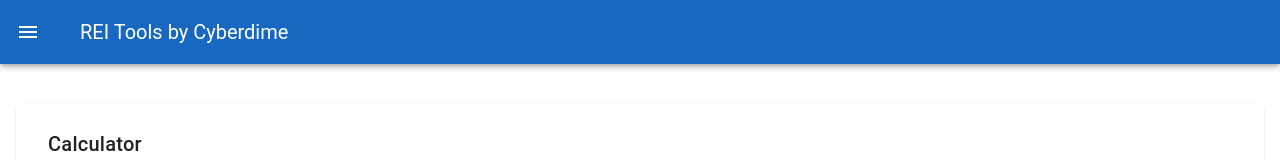
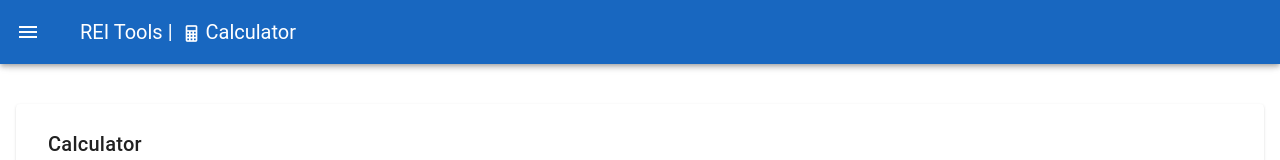
Before and after one commit to cyberdime-dev/rei-toolkit, a Vue app: page /calculator/standard in a window 1280 px wide. Shown: the top 160 px of the page. Built offline with nearby package versions, Linux system fonts and the light colour scheme.

Commit message:
Updated Top Bar title. Route checked for title and icon.

```diff
--- a/src/App.vue
+++ b/src/App.vue
@@ -1,5 +1,6 @@
 <script setup>
-import { ref, onMounted, onUnmounted } from "vue";
+import { ref, onMounted, onUnmounted, computed } from "vue";
+import { useRoute } from "vue-router";
 import "@mdi/font/css/materialdesignicons.css";
 
 const drawer = ref(false);
@@ -28,20 +29,49 @@ onMounted(() => {
 onUnmounted(() => {
   window.removeEventListener("resize", handleResize);
 });
+
+// Dynamic page title based on route
+const route = useRoute();
+const routeTitles = {
+  "/calculator/standard": "Calculator",
+  "/calculator/fix-flip": "Fix & Flip",
+  "/calculator/buy-hold": "Buy & Hold",
+  "/calculator/brrr": "BRRR",
+  "/calculator/wholesale": "Wholesale",
+  "/calculator/noi": "Net Operating Income",
+  "/calculator/cash-on-cash": "Cash-on-Cash",
+};
+
+const isCalculatorRoute = computed(() => route.path.startsWith("/calculator")); // Check if current route for icon
+const pageTitle = computed(() => routeTitles[route.path] || ""); // Compute page title based on current route
 </script>
 
 <template>
   <v-app>
     <!-- Top App Bar -->
     <v-app-bar app color="primary" style="position: relative" dark>
+      <!-- Desktop View -->
       <template v-if="isDesktop">
         <v-btn icon @click="toggleDrawer" class="me-2">
           <v-icon color="white">mdi-menu</v-icon>
         </v-btn>
-        <v-app-bar-title>REI Tools by Cyberdime</v-app-bar-title>
+        <v-app-bar-title>
+          REI Tools
+          <span v-if="isCalculatorRoute">
+            |
+            <v-icon class="mx-1" size="20">mdi-calculator</v-icon>
+          </span>
+          <span v-if="pageTitle">{{ pageTitle }}</span>
+        </v-app-bar-title>
       </template>
+      <!-- Mobile View -->
       <template v-else>
-        <v-app-bar-title>REI Tools</v-app-bar-title>
+        <v-app-bar-title>
+          <span v-if="isCalculatorRoute">
+            <v-icon class="mx-1" size="20">mdi-calculator</v-icon>
+          </span>
+          <span v-if="pageTitle">{{ pageTitle }}</span>
+        </v-app-bar-title>
         <v-spacer />
         <v-btn icon @click="toggleDrawer">
           <v-icon color="white">mdi-menu</v-icon>
@@ -60,10 +90,13 @@ onUnmounted(() => {
         <!-- Calculator Group -->
         <v-list-group value="calculator" prepend-icon="mdi-calculator">
           <template #activator>
-            <v-list-item-title>Calculators</v-list-item-title>
+            <v-list-item-title
+              ><v-icon class="mx-1" size="20">mdi-calculator</v-icon
+              >Calculators</v-list-item-title
+            >
           </template>
           <v-list-item to="/calculator/standard" link @click="closeDrawer">
-            <v-list-item-title>Standard Calculator</v-list-item-title>
+            <v-list-item-title>Calculator</v-list-item-title>
           </v-list-item>
           <v-list-item to="/calculator/fix-flip" link @click="closeDrawer">
             <v-list-item-title>Fix & Flip</v-list-item-title>
```
